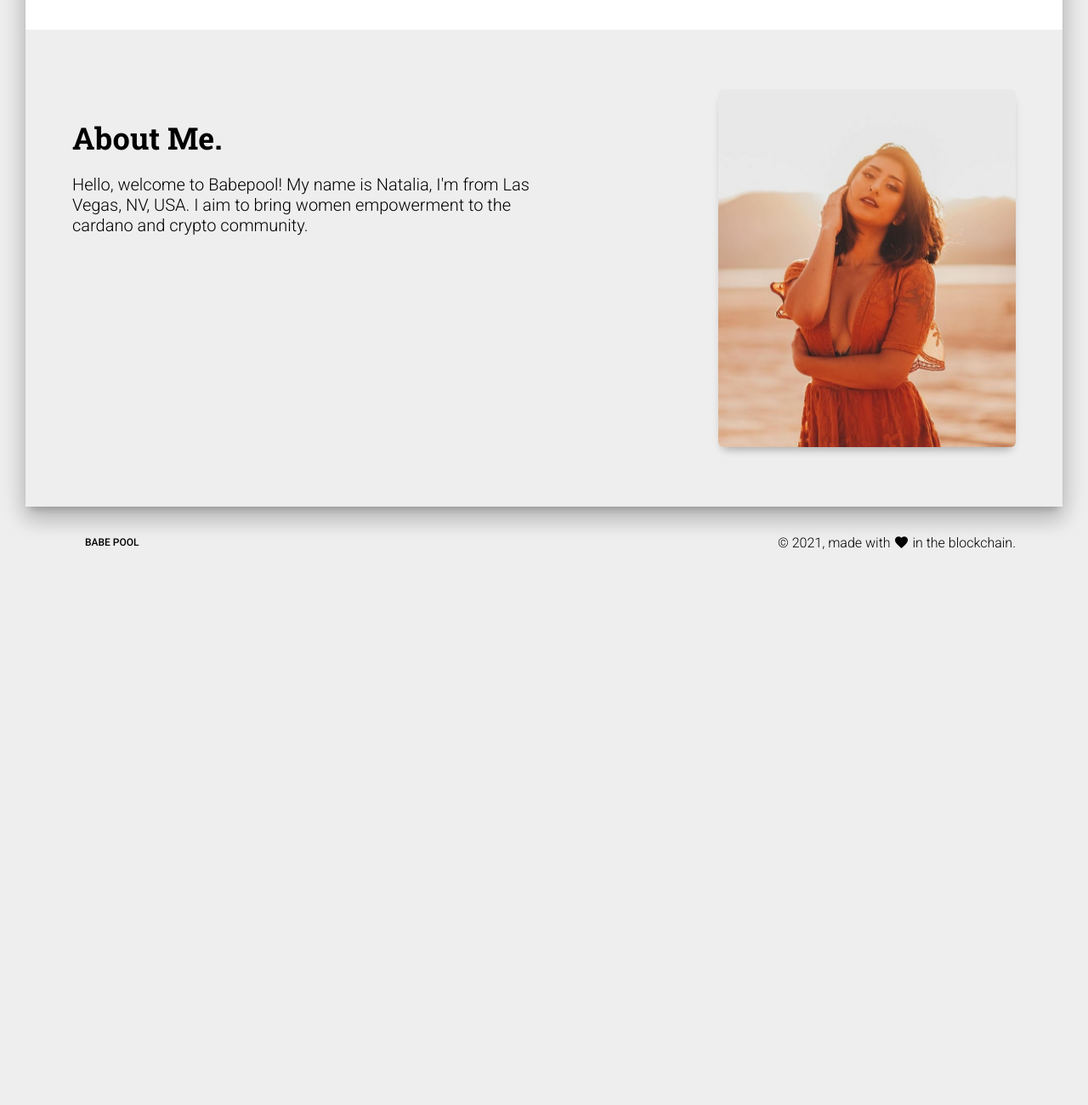
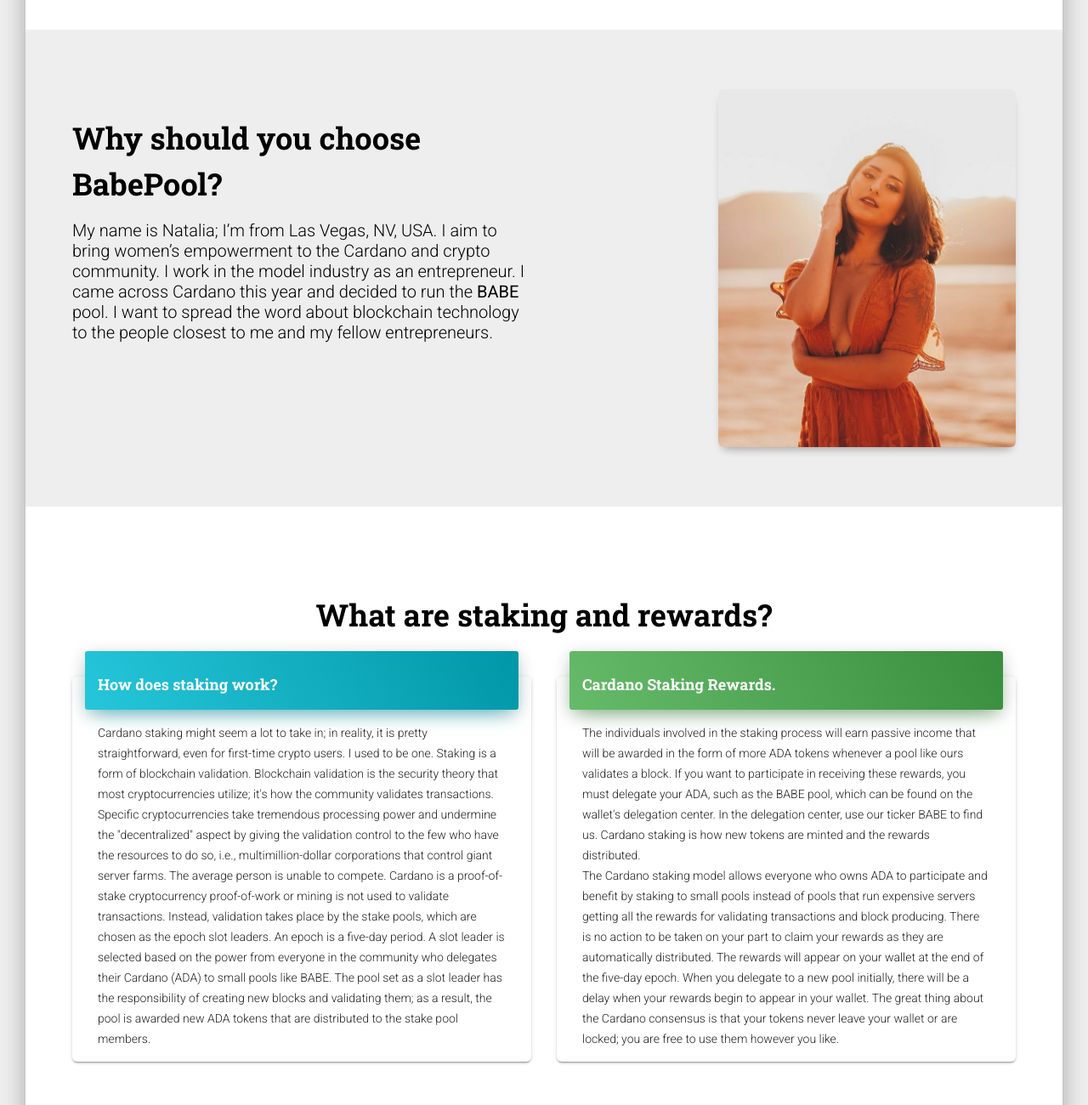
Before and after one commit to babepool/babepool.github.io, a website: page template.html in a window 1280 px wide. Shown: the part 1020-2320 px from the top of the page at 85% size. Before the commit the page ends 1701 px from the top, so only its background shows below. Drawn offline with Linux system fonts and the light colour scheme; some packages are replaced by stand-ins of ours.

Commit message:
staking part added

```diff
--- a/template.html
+++ b/template.html
@@ -86,12 +86,11 @@
     </div>
 
     <div class="section section-invert">
-
       <div class="container">
         <div class="row">
           <div class="col-md-6">
-            <h2 class="title">About Me.</h2>
-            <p class="lead">Hello, welcome to Babepool! My name is Natalia, I'm from Las Vegas, NV,  USA. I aim to bring women empowerment to the cardano and crypto community.</p>
+            <h2 class="title">Why should you choose BabePool?</h2>
+            <p class="lead">My name is Natalia; I’m from Las Vegas, NV, USA. I aim to bring women’s empowerment to the Cardano and crypto community. I work in the model industry as an entrepreneur. I came across Cardano this year and decided to run the <strong>BABE</strong> pool. I want to spread the word about blockchain technology to the people closest to me and my fellow entrepreneurs.</p>
           </div>
           <div class="col-md-4 ml-auto">
             <img src="assets/img/Nuttally.jpg" alt="Raised Image" class="img-raised rounded img-fluid">
@@ -99,6 +98,37 @@
         </div>
       </div>
     </div>
+
+    <div class="section">
+      <div class="container">
+        <div class="text-center">
+          <h2 class="title">What are staking and rewards?</h2>
+        </div>
+        <div class="row">
+          <div class="col-md-6">
+            <div class="card">
+              <div class="card-header card-header-info">
+                <h4 class="card-title">How does staking work?</h4>
+              </div>
+              <div class="card-body">
+                Cardano staking might seem a lot to take in; in reality, it is pretty straightforward, even for first-time crypto users. I used to be one. Staking is a form of blockchain validation. Blockchain validation is the security theory that most cryptocurrencies utilize; it's how the community validates transactions. Specific cryptocurrencies take tremendous processing power and undermine the "decentralized" aspect by giving the validation control to the few who have the resources to do so, i.e., multimillion-dollar corporations that control giant server farms. The average person is unable to compete. Cardano is a proof-of-stake cryptocurrency proof-of-work or mining is not used to validate transactions. Instead, validation takes place by the stake pools, which are chosen as the epoch slot leaders. An epoch is a five-day period. A slot leader is selected based on the power from everyone in the community who delegates their Cardano (ADA) to small pools like BABE. The pool set as a slot leader has the responsibility of creating new blocks and validating them; as a result, the pool is awarded new ADA tokens that are distributed to the stake pool members.
+              </div>
+            </div>
+          </div>
+          <div class="col-md-6">
+            <div class="card">
+              <div class="card-header card-header-success">
+                <h4 class="card-title">Cardano Staking Rewards.</h4>
+              </div>
+              <div class="card-body">
+                The individuals involved in the staking process will earn passive income that will be awarded in the form of more ADA tokens whenever a pool like ours validates a block. If you want to participate in receiving these rewards, you must delegate your ADA, such as the BABE pool, which can be found on the wallet's delegation center. In the delegation center, use our ticker BABE to find us. Cardano staking is how new tokens are minted and the rewards distributed. <br> The Cardano staking model allows everyone who owns ADA to participate and benefit by staking to small pools instead of pools that run expensive servers getting all the rewards for validating transactions and block producing. There is no action to be taken on your part to claim your rewards as they are automatically distributed. The rewards will appear on your wallet at the end of the five-day epoch. When you delegate to a new pool initially, there will be a delay when your rewards begin to appear in your wallet. The great thing about the Cardano consensus is that your tokens never leave your wallet or are locked; you are free to use them however you like.
+              </div>
+            </div>
+          </div>
+        </div>
+      </div>
+    </div>
+
   </div>
 
   <footer class="footer footer-default">
```
